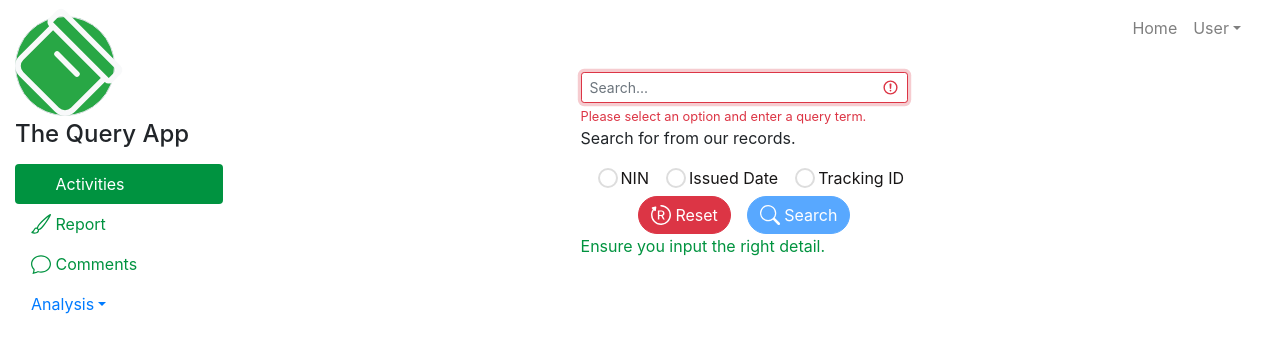
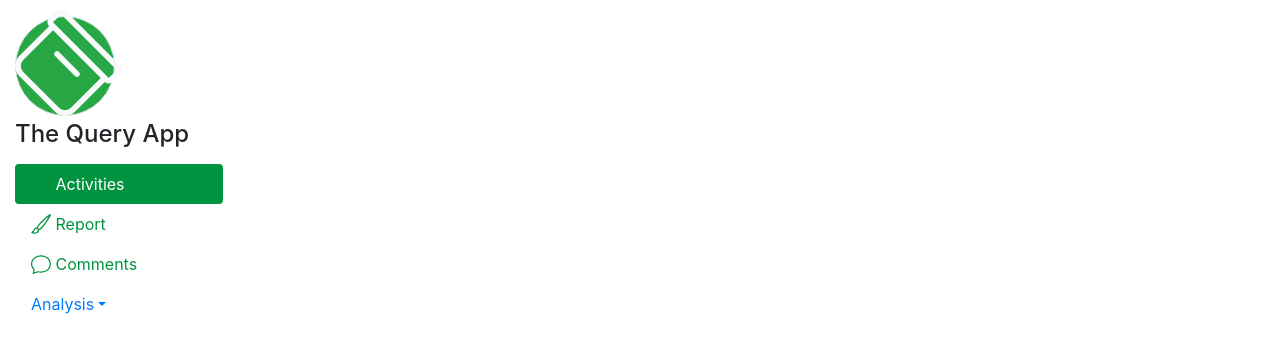
Before and after one commit to MubarakSULAYMAN/nin_frontend, a Vue app: page /querypage in a window 1280 px wide. Shown: the top 352 px of the page. Built offline with nearby package versions, Linux system fonts and the light colour scheme.

Commit message:
fixed router and pages

```diff
--- a/src/Api.js
+++ b/src/Api.js
@@ -1,7 +1,6 @@
 import axios from 'axios'
 
-export default () => {
-    return axios.create({
+var $api = axios.create({
     baseURL: `http://127.0.0.1:5000/`,
     withCredentials: false,
     headers: {
@@ -9,9 +8,10 @@ export default () => {
         'Content-Type': 'application/json',
         'Authorization': 'Bearer {token}',
         'Owner': 'Mubarak SULAYMAN',
-            'Access-Control-Allow-Methods' : 'GET',
-            'Access-Control-Allow-Origin' : 'http://localhost:8080',
+        'Access-Control-Allow-Methods': 'GET',
+        'Access-Control-Allow-Origin': 'http://localhost:8080',
         "Allow": 'HEAD, OPTIONS, GET'
     }
 })
-}
+
+export default $api
--- a/src/App.vue
+++ b/src/App.vue
@@ -7,7 +7,8 @@
             <Sidenav />
           </b-col>
           <b-col sm="8" md="9" lg="10" class="section ">
-            <Querypage />
+            <!-- <Querypage /> -->
+            <router-view></router-view>
           </b-col>
         </b-row>
       </div>
@@ -17,13 +18,13 @@
 </template>
 
 <script>
-  import Querypage from './components/Querypage'
+  // import Querypage from './components/Querypage'
   import Sidenav from './components/Sidenav'
 
   export default {
     name: 'app',
     components: {
-      Querypage,
+      // Querypage,
       Sidenav
     },
 
--- a/src/components/Querypage.vue
+++ b/src/components/pages/Querypage.vue
@@ -5,9 +5,11 @@
             <b-form @reset="resetAll" v-if="show" @submit.prevent="submitForm">
                 <b-row class="justify-content-sm-center justify-content-md-center justify-content-lg-center mt-3">
                     <b-col sm="9" md="7" lg="4">
+                        <!-- <b-input v-model='queryTerm' size="sm" placeholder='Search...' :state="inputVet"
+                            :maxlength="$store.getters.selectedOption === 'tracking_id' ? 15 : $store.getters.selectedOption === 'nin' ? 11 : 10 "
+                            required="required" autofocus /> -->
                         <b-input v-model='queryTerm' size="sm" placeholder='Search...' :state="inputVet"
-                            :maxlength="this.$store.getters.selectedOption === 'tracking_id' ? 15 : this.$store.getters.selectedOption === 'nin' ? 11 : 10 "
-                            required="required" autofocus />
+                            :maxlength="maxlength" required="selectedOption === options.value" autofocus />
                         <b-form-invalid-feedback :state="inputVet"> {{ infoMessage }} </b-form-invalid-feedback>
                         <b-form-valid-feedback :state="inputVet"> Input seems Good. </b-form-valid-feedback>
 
@@ -25,8 +27,7 @@
                             </b-button>
 
                             <!-- <router-link to='table'> -->
-                            <b-button type="submit" pill variant="primary" class="ml-3"
-                                :disabled="inputVet ? disabled : !disabled">
+                            <b-button type="submit" pill variant="primary" class="ml-3" :disabled="!inputVet">
                                 <!-- <b-link> -->
 
                                 <b-icon icon="search"></b-icon> Search
@@ -47,11 +48,11 @@
 
 
 <script>
-    import Api from '@/Api'
-    import Topnav from './Topnav'
+    // import Api from '@/Api'
+    import Topnav from '@/components/Topnav'
     // import { mapGetter } from 'vuex'
 
-    let numFormat = /^[0-9]*$/
+    // let numFormat = /^[0-9]{11}*$/
     let dateFormat = /^(\d{1,2})\/(\d{1,2})\/(\d{4})$/;
     let alphaNumFormat = /^(?=.*[0-9])(?=.*[a-zA-Z])([a-zA-Z0-9]+)$/
 
@@ -80,12 +81,12 @@
                     },
                     {
                         text: 'Issued Date',
-                        value: 'issued_date',
+                        value: 'date',
                         name: 'issued_date',
                     },
                     {
                         text: 'Tracking ID',
-                        value: 'tracking_id',
+                        value: 'id',
                         name: 'tracking_id',
                     }
                 ],
@@ -103,91 +104,95 @@
             verifications() {
                 if (this.$store.getters.queryTerm === '' && this.$store.getters.selectedOption === '') {
                     this.infoMessage = 'Please select an option and enter a query term.'
-                    return this.info
+                    // return this.info
                 }
 
                 if (this.$store.getters.selectedOption === '') {
                     this.infoMessage = 'Please select an option.'
-                    return this.info
+                    // return this.info
                 }
 
                 if (this.$store.getters.queryTerm === '') {
                     this.infoMessage = 'Please enter a query term.'
-                    return this.info
+                    // return this.info
                 }
 
-                if (this.$store.getters.selectedOption === 'nin' && !(this.$store.getters.queryTerm.match(numFormat))) {
-                    this.infoMessage = 'Invalid NIN, can only be digits.'
-                    return this.info
+                if (this.selectedOption === 'nin') {
+                    if (isNaN(this.queryTerm)) {
+                        this.infoMessage = 'Invalid NIN, can only be digits'
+                        // return this.info
+                    } else if (this.queryTerm.length !== 11) {
+                        this.infoMessage = 'This is not a number, NIN can only be 11 digits.'
+                        // return this.info
                     }
 
-                if (this.$store.getters.selectedOption === 'nin' && (this.$store.getters.queryTerm.length < 11 || this
-                        .$store.getters.queryTerm.length > 11)) {
-                    this.infoMessage = 'NIN can only be 11 digits.'
-                    return this.info
-                }
+                    // if (this.queryTerm.match(
+                    //         numFormat)) {
+                    //     this.infoMessage = 'Invalid NIN, can only be digits.'
+                    //     return this.info
+                    // }
 
                     if (this.$store.getters.selectedOption === 'nin' && (parseInt(this.$store.getters.queryTerm) <
                             12345678901)) {
                         this.infoMessage = 'NIN cannot be less than 12345678901.'
-                    return this.info
+                        // return this.info
                     }
+                } else if (this.selectedOption === 'issued_date') {
 
-                if (this.$store.getters.selectedOption === 'issued_date' && !(this.$store.getters.queryTerm.match(
+                    if (!(this.queryTerm.match(
                             dateFormat))) {
                         this.infoMessage === 'Invalid Issued Date, check format as YYYY-MM-DD'
                         return this.info
+                    } else if (!((
+                                this.queryTerm[1] < 1 || this.queryTerm[1] > 31) && (this.queryTerm[2] < 1 || this
+                                .queryTerm[2] > 12) &&
+                            (this.queryTerm[3] < 2007 || this.queryTerm[3] > (new Date()).getFullYear()))) {
+                        this.infoMessage === 'Invalid Issued Date, date can only range from 2007-01-01 till date'
+                        // return this.info
+                    }
+                } else if (this.selectedOption === 'tracking_id') {
+                    if (!(this.queryTerm.match(alphaNumFormat))) {
+                        this.infoMessage = 'Invalid Tracking ID, can only be alphanumeric.'
+                        // return this.info
+                    } else if (this.selectedOption === 'tracking_id' && (this.queryTerm.length !== 15)) {
+                        this.infoMessage = 'Invalid Tracking ID, Tracking ID can only be 15 alphanumeric characters'
+                        // return this.info
                     }
 
-                if (this.$store.getters.selectedOption === 'issued_date' && !((this
-                        .queryTerm[1] < 1 || this.$store.getters.queryTerm[1] > 31) && (this.$store.getters
-                        .queryTerm[2] < 1 || this.$store.getters
-                        .queryTerm[2] > 12) && (this.$store.getters.queryTerm[3] < 2007 || this.$store.getters
-                        .queryTerm[3] > (new Date())
-                        .getFullYear()))) {
-                    this.infoMessage === 'Invalid Issued Date, date can only range from 2007-01-01 till date'
-                    return this.info
+                } else {
+                    this.infoMessage = ''
+                    return true
                 }
 
-                if (this.$store.getters.selectedOption === 'tracking_id' && !(this.$store.getters.queryTerm.match(
-                        alphaNumFormat))) {
-                    this.infoMessage = 'Invalid Tracking ID, can only be alphanumeric.'
-                    return this.info
-                }
-
-                if (this.$store.getters.selectedOption === 'tracking_id' && (this.$store.getters.queryTerm.length <
-                        15 || this.$store.getters.queryTerm.length >
-                        15)) {
-                    this.infoMessage = 'Invalid Tracking ID, Tracking ID can only be 15 alphanumeric characters'
-                    return this.info
-                }
-
-                return !this.info
+                return false
+                // return !this.info
             },
 
             submitForm() {
-                let ext = ''
+                this.$router.push(`/search/${this.queryTerm}?filter=${this.selectedOption}`)
 
-                if (this.selectedOption === 'nin') {
-                    ext = 'filter_by_nin/' + this.queryTerm
-                } else if (this.selectedOption === 'issued_date') {
-                    ext = 'filter_by_date/' + this.queryTerm
-                } else if (this.selectedOption === 'tracking_id') {
-                    ext = 'filter_by_id/' + this.queryTerm
-                }
+                // let ext = ''
 
-                this.searching = true
-                this.info = true
+                // if (this.selectedOption === 'nin') {
+                //     ext = 'filter_by_nin/' + this.queryTerm
+                // } else if (this.selectedOption === 'issued_date') {
+                //     ext = 'filter_by_date/' + this.queryTerm
+                // } else if (this.selectedOption === 'tracking_id') {
+                //     ext = 'filter_by_id/' + this.queryTerm
+                // }
 
-                return Api()
-                    .get(ext)
-                    .then((response) => {
-                        // this.$store.commit('queryResult', response.data.query_term)
-                        this.$store.commit('loadQueryResult', response.data.query_term)
+                // this.searching = true
+                // this.info = true
 
-                        // // eslint-disable-next-line no-console
-                        // console.log(this.$store.dispatch('loadQueryResult'))
-                    })
+                // return Api()
+                //     .get(ext)
+                //     .then((response) => {
+                //         // this.$store.commit('queryResult', response.data.query_term)
+                //         this.$store.commit('loadQueryResult', response.data.query_term)
+
+                //         // // eslint-disable-next-line no-console
+                //         // console.log(this.$store.dispatch('loadQueryResult'))
+                //     })
                 // // eslint-disable-next-line no-console
                 // .catch(error => console.log(error))
                 // .finally(() => this.loading = false)
@@ -199,6 +204,10 @@
         computed: {
             inputVet() {
                 return this.verifications()
+            },
+
+            maxLength() {
+                return this.selectedOption === 'tracking_id' ? 15 : (this.selectedOption === 'nin' ? 11 : 10)
             },
 
             // ...mapGetter([
--- a/src/main.js
+++ b/src/main.js
@@ -23,7 +23,7 @@ Vue.config.productionTip = false
 
 Vue.use(VueRouter)
 
-// Vue.use(this.$router, this.route)
+Vue.config.productionTip = false
 
 const router = new VueRouter({
   mode: 'history',
--- a/src/routes.js
+++ b/src/routes.js
@@ -1,11 +1,11 @@
-import QueryPage from './components/Querypage.vue'
-import Table from './components/Table.vue'
+import QueryPage from '@/pages/Querypage'
+import Table from '@/pages/Table'
 
 const routes = [{
     path: '/',
     component: QueryPage
 }, {
-    path: '/table/:nin',
+    path: '/search/:options.value',
     component: Table
 }]
 
```
Also changed, not shown: src/components/Spinner.vue (+8 -6 lines), src/components/pages/Table.vue (renamed from src/components/Table.vue, +52 -8 lines). Lines whose indentation alone changed are shown as unchanged.
